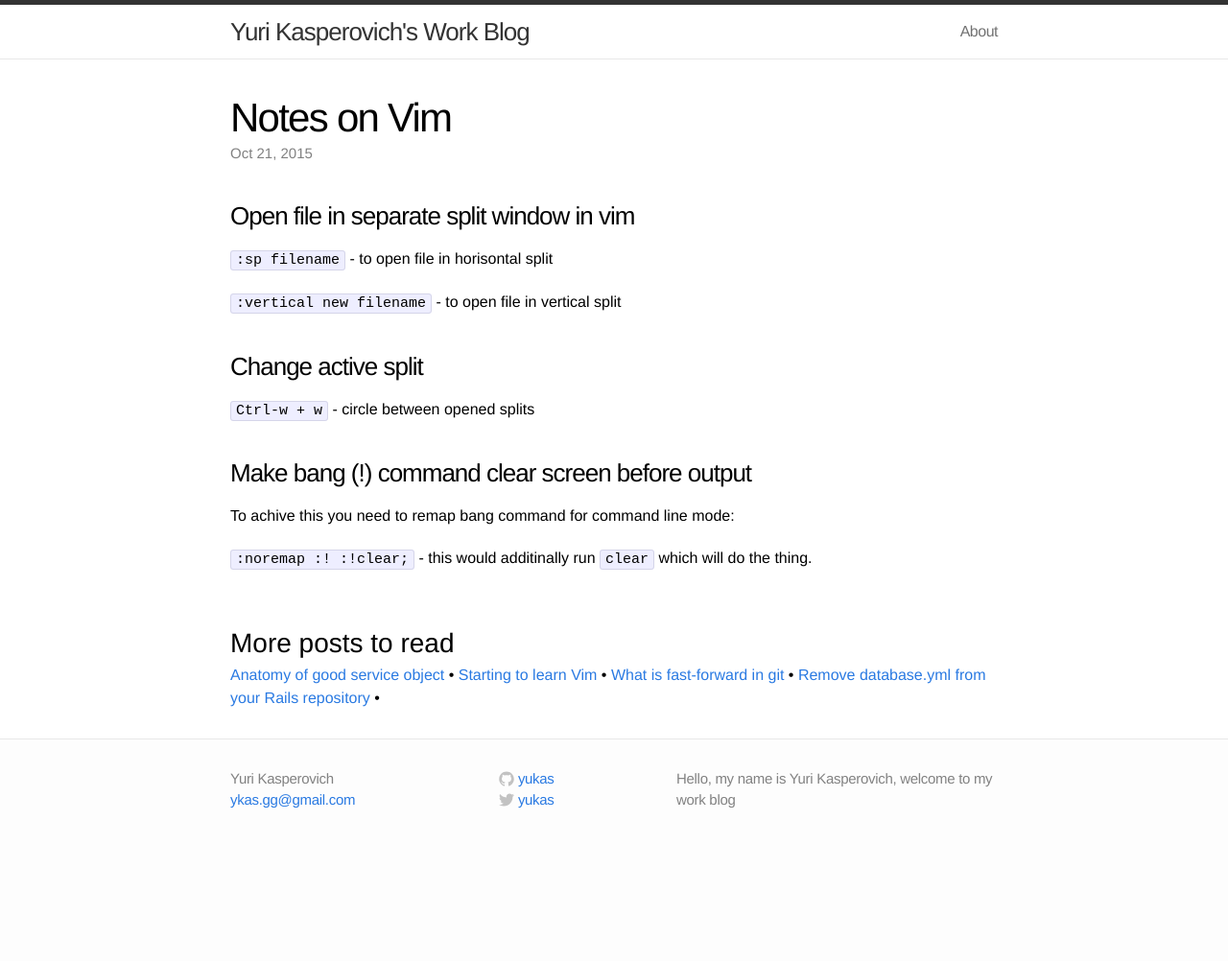
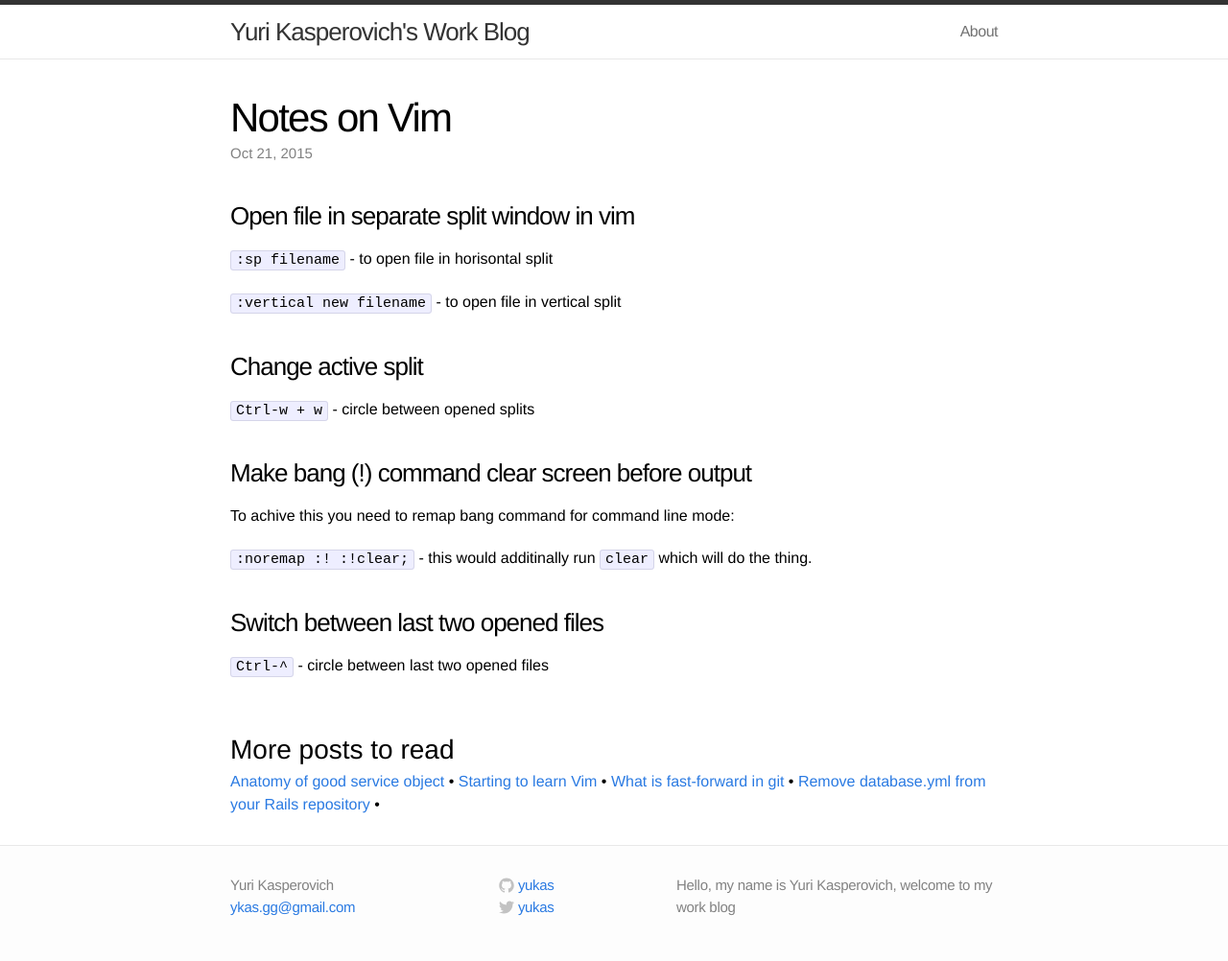
Before and after one commit to yukas/yukas.github.io, a Jekyll site: the page built from _posts/2015-10-21-notes-on-vim.markdown, in a window 1280 px wide. Shown: the whole page at 96% size. Built offline with Jekyll 4.4.1, drawn with Linux system fonts in a browser that asks for light colours; comment, search, counter and statistics services are not loaded; before the commit the page ends 900 px from its top, so only the background shows below that.

Commit message:
Update notes on Vim
* switch between last two pened files

````diff
--- a/_posts/2015-10-21-notes-on-vim.markdown
+++ b/_posts/2015-10-21-notes-on-vim.markdown
@@ -18,3 +18,6 @@ comments: true
 To achive this you need to remap bang command for command line mode:
 
 ```:noremap :! :!clear; ``` - this would additinally run `clear` which will do the thing.
+
+### Switch between last two opened files
+```Ctrl-^``` - circle between last two opened files
````
